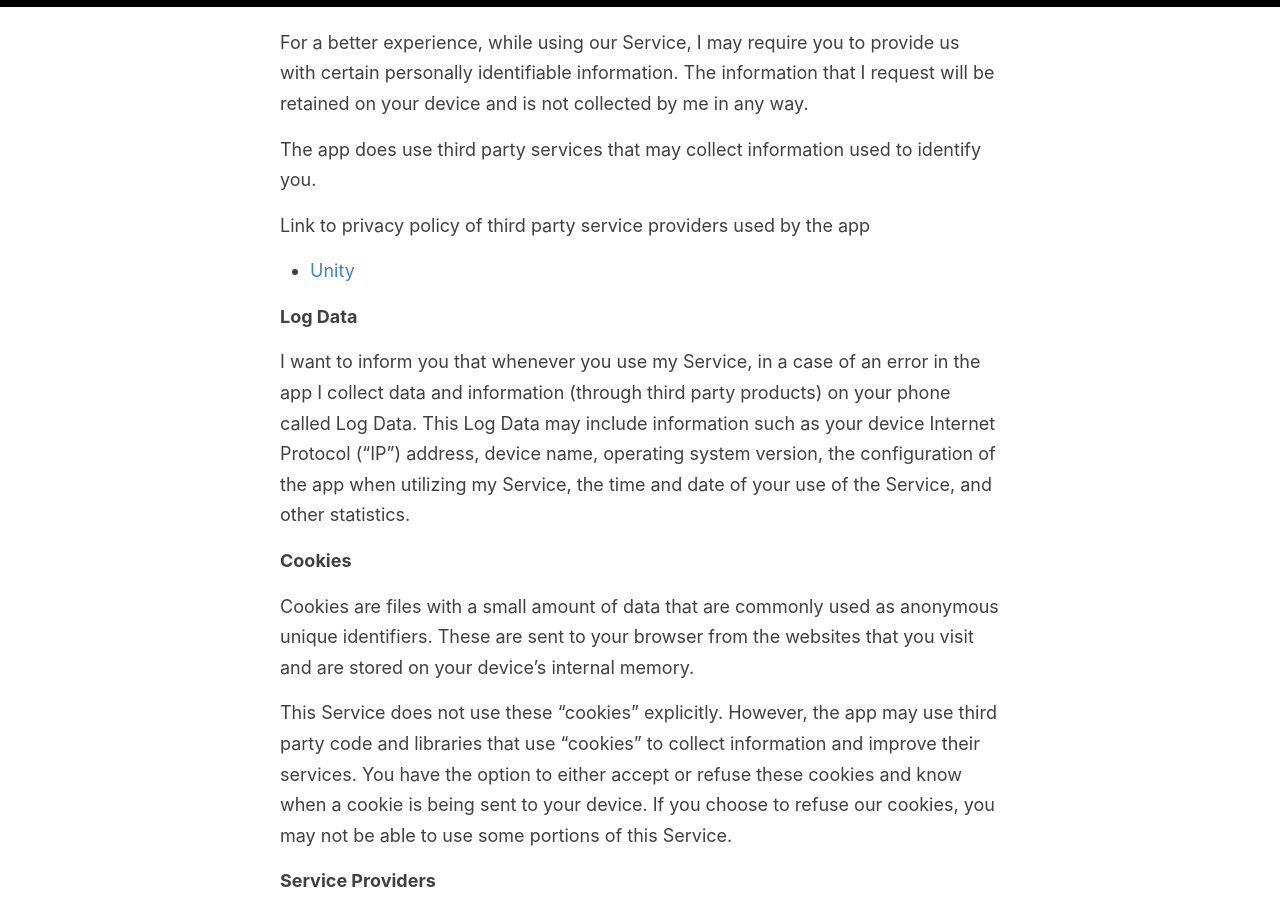
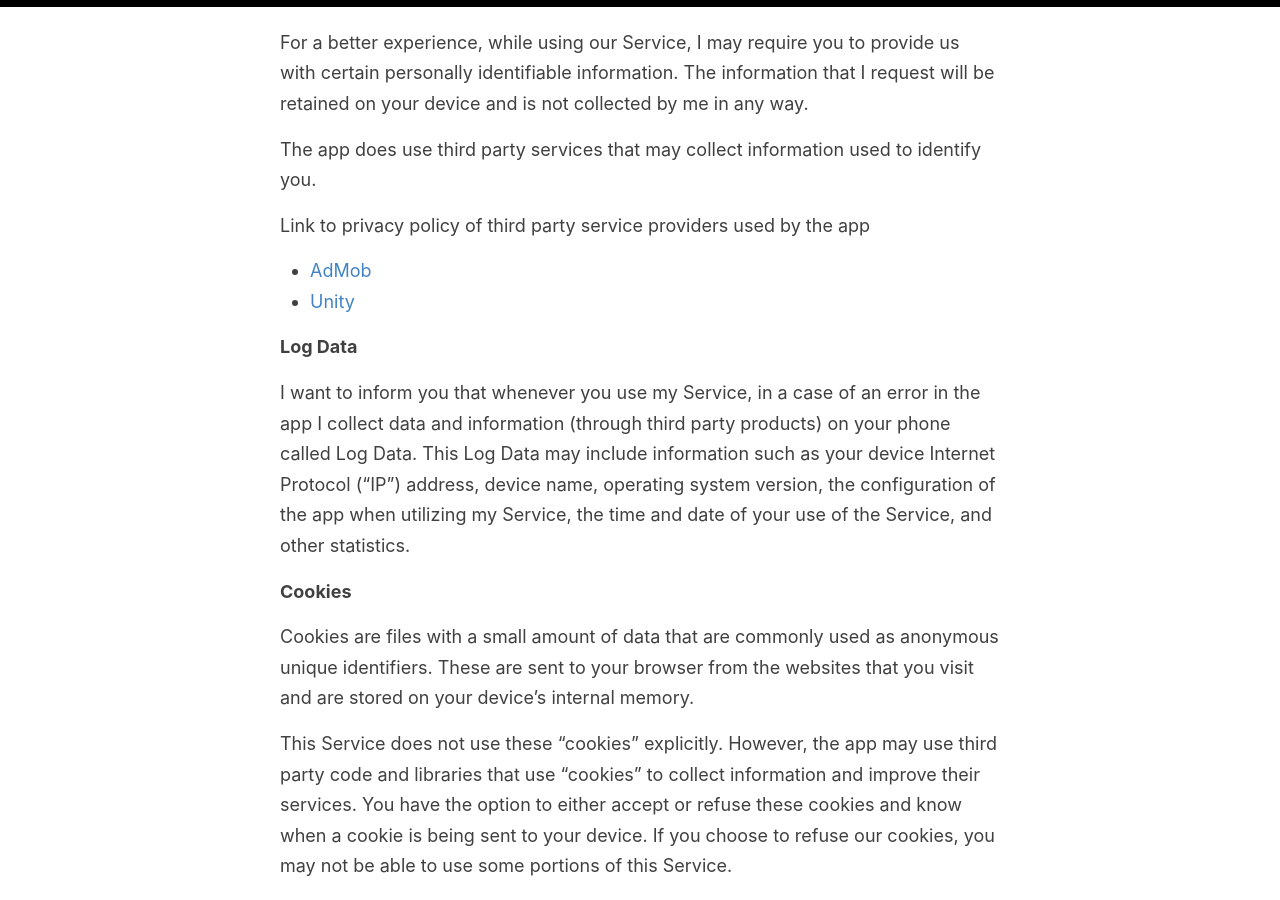
Before and after one commit to iomobileapplications/iomobileapplications.github.io, a Jekyll site: the page built from _pages/flighty_birdie_privacy_policy.md, in a window 1280 px wide and 900 px high, scrolled down 652 px. Built offline with Jekyll 4.4.1, drawn with Linux system fonts in a browser that asks for light colours.

Commit message:
Change Policy

```diff
--- a/_pages/flighty_birdie_privacy_policy.md
+++ b/_pages/flighty_birdie_privacy_policy.md
@@ -22,6 +22,7 @@ The app does use third party services that may collect information used to ident
 
 Link to privacy policy of third party service providers used by the app
 
+*   [AdMob](https://support.google.com/admob/answer/6128543?hl=en)
 *   [Unity](https://unity3d.com/legal/privacy-policy)
 
 **Log Data**
```
Also changed, not shown: _pages/flighty_birdie_terms_and_conditions.md (+1 -0 lines).
